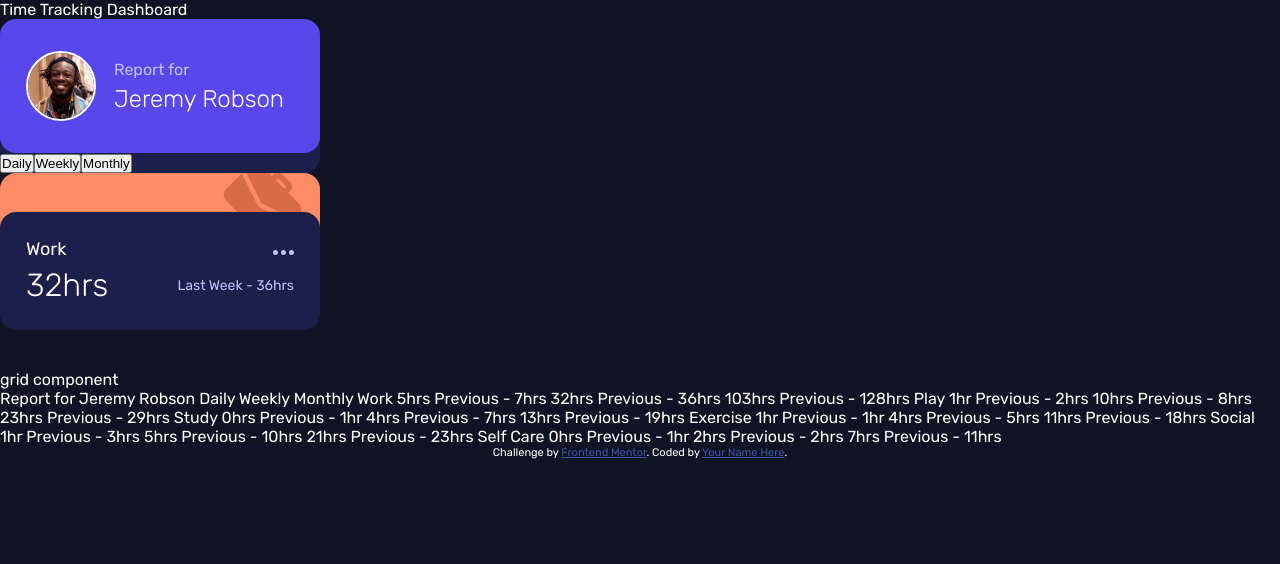
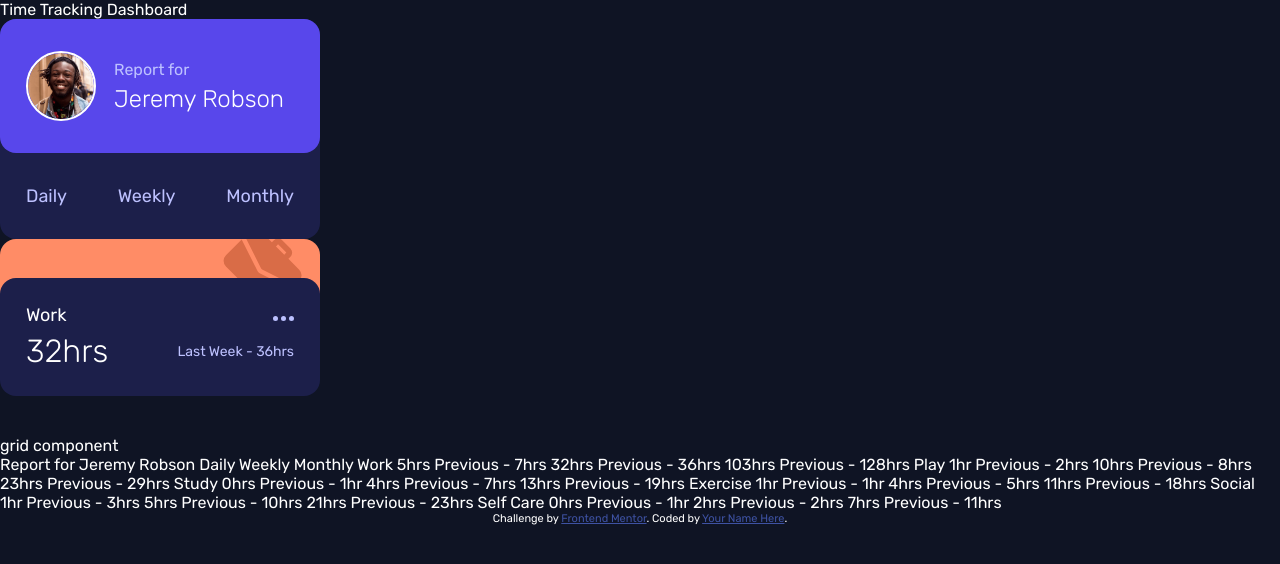
Before and after one commit to timamero/frontend-mentor-time-tracking-dashboard, a React (Vite) app: page / in a window 1280 px wide. Shown: the top 564 px of the page. Built offline with nearby package versions, Linux system fonts and the light colour scheme.

Commit message:
update style for UserCard time menu

```diff
--- a/src/components/UserCard/UserCard.module.css
+++ b/src/components/UserCard/UserCard.module.css
@@ -30,3 +30,19 @@
   font-size: 24px;
   font-weight: 300;
 }
+
+.menu {
+  display: flex;
+  flex-direction: row;
+  justify-content: space-between;
+  padding: 32px 26px;
+}
+
+.menu button {
+  cursor: pointer;
+  border: none;
+  background-color: transparent;
+  color: var(--paleBlue);
+  font-family: var(--mainFont);
+  font-size: 18px;
+}
```
